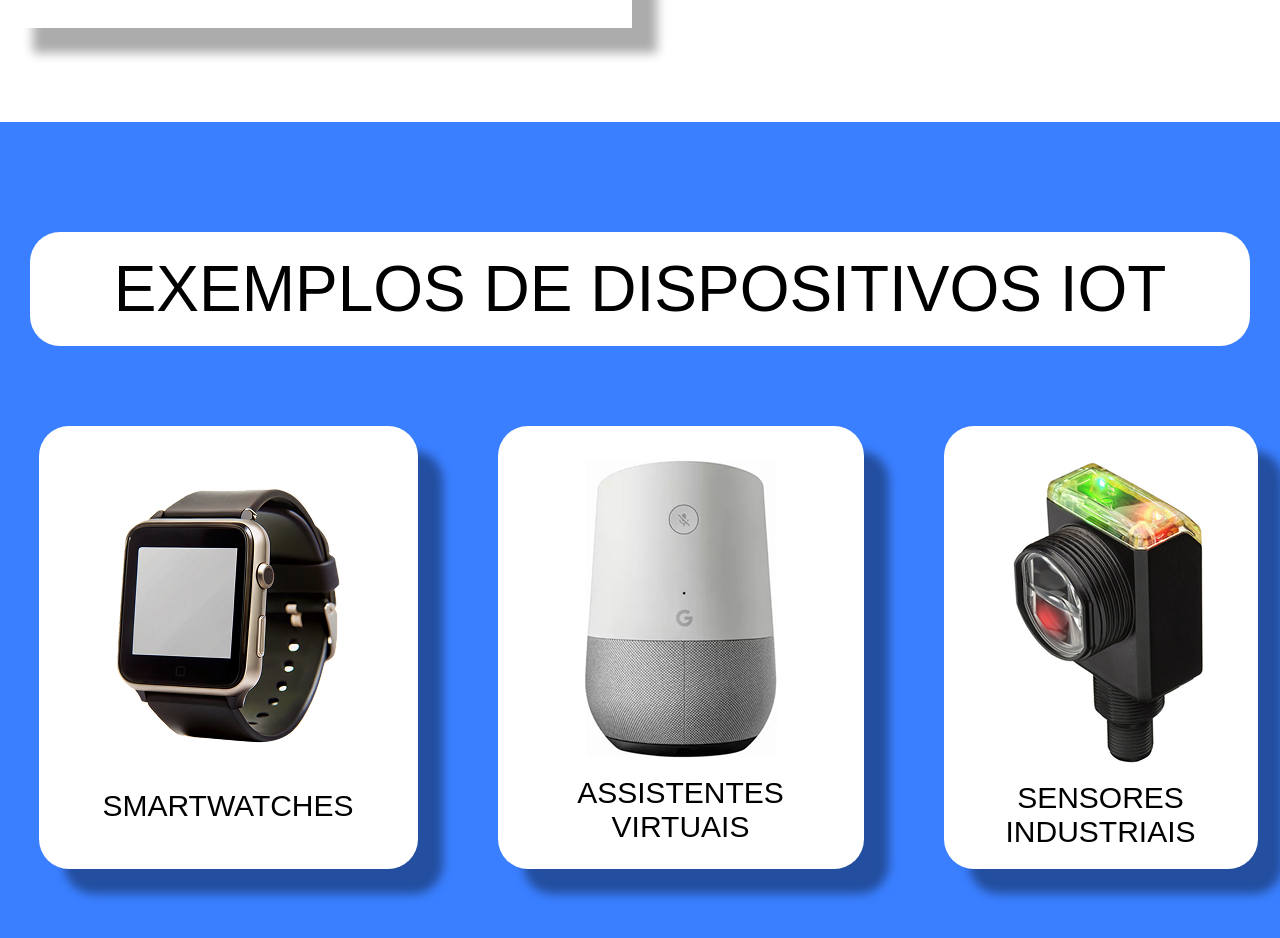
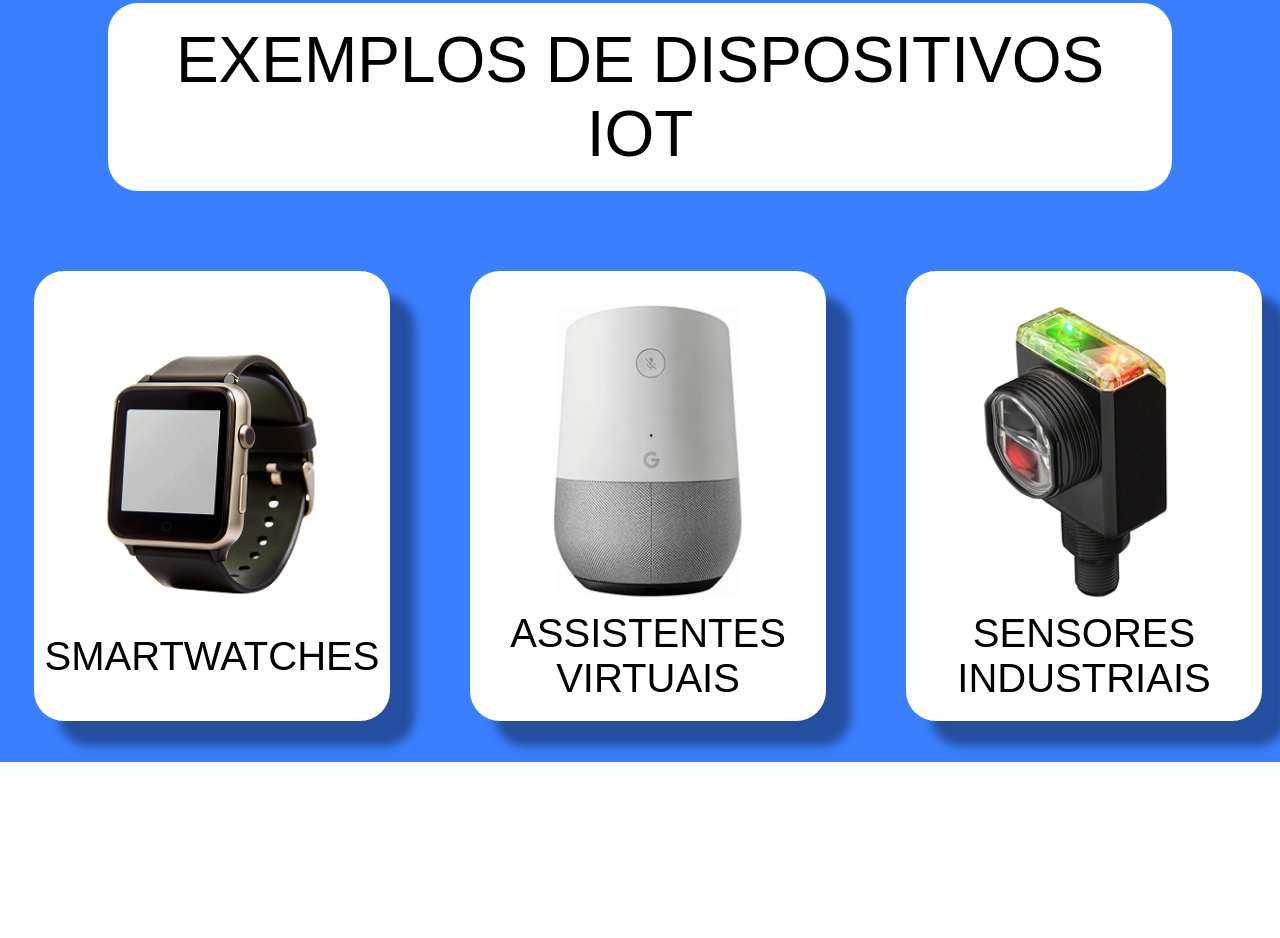
Before and after one commit to HannahGrecco/IOT-SITE, a plain HTML site: page index.html in a window 1280 px wide. Shown: the part 1478-2416 px from the top of the page. After the commit the page ends 2240 px from the top, so only its background shows below. Drawn offline with Linux system fonts and the light colour scheme; a web font is replaced by a local one.

Commit message:
otimizei o css

```diff
--- a/index.html
+++ b/index.html
@@ -13,6 +13,7 @@
     />
   </head>
   <body>
+    <!-- FIRST PAGE -->
     <section>
       <div class="title">
         <h1>
@@ -33,6 +34,7 @@
         </p>
       </div>
     </section>
+    <!-- SECOND PAGE -->
     <section class="second-page">
       <div>
         <img
@@ -52,23 +54,21 @@
       </div>
     </section>
 
-    <!--Parte hannah-->
-    <section>
-      <div class="third-page">
+    <!-- THIRD PAGE -->
+    <section class="third-page">
       <h2>EXEMPLOS DE DISPOSITIVOS IOT</h2>
       <div class="cards">
-          <div class="card1">
+        <div class="card">
           <img src="assets/image 3.png" alt="Smartwatch" />
           <p>SMARTWATCHES</p>
         </div>
-          <div class="card2">
+        <div class="card">
           <img src="assets/image 5.png" alt="google assistent" />
           <p>ASSISTENTES VIRTUAIS</p>
         </div>
-          <div class="card3">
+        <div class="card">
           <img src="assets/image 4.png" alt="Sensor" />
           <p>SENSORES INDUSTRIAIS</p>
-          </div>
         </div>
       </div>
     </section>
--- a/style.css
+++ b/style.css
@@ -4,12 +4,12 @@
 }
 
 body {
-  font-family: "Khula", sans-serif;
+  font-family: 'Khula', sans-serif;
 }
 
 h1,
 h2 {
-  font-family: "Kite One", sans-serif;
+  font-family: 'Kite One', sans-serif;
   font-weight: 400;
   font-size: 64px;
 }
@@ -58,7 +58,7 @@ ul {
 /* ======== SECOND PAGE ========== */
 .second-page {
   display: flex;
-  height: 100vh;
+  height: 80vh;
 }
 
 .second-page div {
@@ -84,19 +84,24 @@ ul {
 .second-page ul {
   font-size: 2.5rem;
 }
+
 /* ======== THIRD PAGE ========== */
 .third-page {
   background: #3a7fff;
-  padding: 30px;
   height: 100vh;
+  width: 100%;
+  display: flex;
+  flex-direction: column;
+  align-items: center;
+  justify-content: center;
 }
 .third-page h2 {
   background-color: white;
   border-radius: 30px;
   padding: 20px;
+  width: 80%;
   text-align: center;
   margin-bottom: 5rem;
-  margin-top: 5rem;
 }
 
 .cards {
@@ -105,49 +110,27 @@ ul {
   margin-left: 1rem;
   justify-content: center;
 }
-.card1 {
+.card {
   background-color: white;
+  width: 25%;
   border-radius: 30px;
   padding: 20px;
   box-shadow: 25px 25px 10px #244fa0;
+  display: flex;
+  flex-direction: column;
+  justify-content: center;
+  align-items: center;
   transition: transform 0.3s ease;
 }
-.card1:hover {
+.card:hover {
   transform: scale(1.05);
 }
-.card1 p {
+.card p {
   text-align: center;
-  font-size: 30px;
+  font-size: 2.5rem;
 }
-.card2 {
-  background-color: white;
-  border-radius: 30px;
-  padding: 20px;
-  box-shadow: 25px 25px 10px #244fa0;
-  transition: transform 0.3s ease;
-}
-.card2:hover {
-  transform: scale(1.05);
-}
-.card2 p {
-  text-align: center;
-  font-size: 30px;
-}
-.card3 {
-  background-color: white;
-  border-radius: 30px;
-  padding: 20px;
-  box-shadow: 25px 25px 10px #244fa0;
-  transition: transform 0.3s ease;
-}
-.card3:hover {
-  transform: scale(1.05);
-}
-.card3 p {
-  text-align: center;
-  font-size: 30px;
-}
-.card3 img {
-  margin-left: 2rem;
+
+.card img {
+  height: 20rem;
 }
 /* ======== FOUTRH PAGE ========== */
```
Lines whose indentation alone changed are shown as unchanged.
